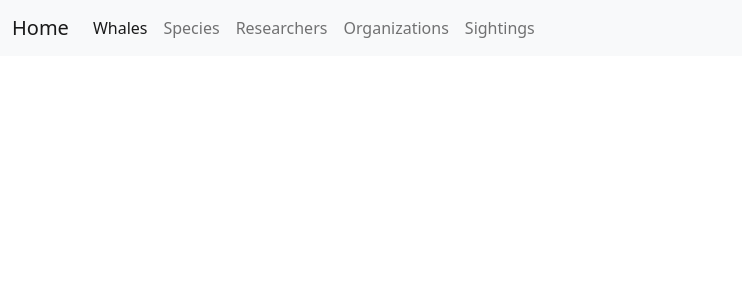
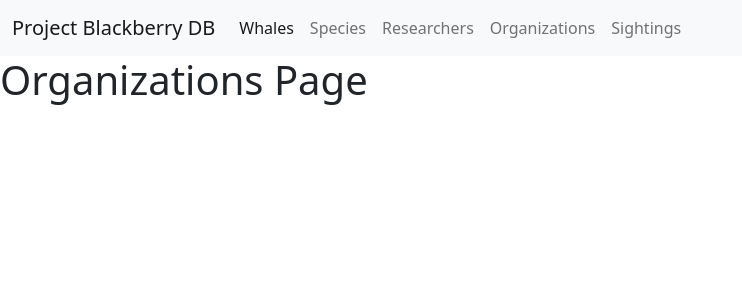
Before and after one commit to jnees/CS340-blackberry, a React (Create React App) app in the folder client/: page /organizations in a window 1280 px wide. Shown: the top 300 px of the page, without its empty margins (0-742 px from the left). Built offline with nearby package versions, Linux system fonts and the light colour scheme.

Commit message:
Add client routing for pages.

```diff
--- a/client/package.json
+++ b/client/package.json
@@ -9,6 +9,7 @@
     "bootstrap": "^5.1.3",
     "react": "^18.1.0",
     "react-dom": "^18.1.0",
+    "react-router-dom": "^6.3.0",
     "react-scripts": "5.0.1",
     "reactstrap": "^9.0.2",
     "web-vitals": "^2.1.4"
--- a/client/src/App.js
+++ b/client/src/App.js
@@ -1,9 +1,32 @@
+import {
+  BrowserRouter as Router,
+  Routes,
+  Route
+} from "react-router-dom";
 import './App.css';
 import AppNavbar from './components/navbar';
+import Home from "./components/home";
+import Whales from "./components/whales"
+import Species from "./components/species"
+import Researchers from "./components/researchers"
+import Organizations from "./components/organizations"
+import Sightings from "./components/sightings"
 
 function App() {
   return (
-    <AppNavbar />
+    <div>
+      <AppNavbar />
+        <Routes>
+          <Route path="/" element={<Home />} />
+          <Route path="/whales" element={<Whales />} />
+          <Route path="/species" element={<Species />} />
+          <Route path="/researchers" element={<Researchers />} />
+          <Route path="/organizations" element={<Organizations />} />
+          <Route path="/sightings" element={<Sightings />} />
+        </Routes>
+    </div>
+
+
   );
 }
 
--- /dev/null
+++ b/client/src/components/home.js
@@ -0,0 +1,10 @@
+import React from 'react';
+
+export default class Home extends React.Component {
+
+    render() {
+      return (
+       <h1>Home Page</h1>
+      )
+    }
+  }
--- a/client/src/components/navbar.js
+++ b/client/src/components/navbar.js
@@ -6,29 +6,26 @@ export default class AppNavbar extends React.Component {
       return (
         <nav class="navbar navbar-expand-lg navbar-light bg-light">
             <div class="container-fluid">
-                <a class="navbar-brand" href="#">Home</a>
+                <a class="navbar-brand" href="/">Project Blackberry DB</a>
                     <button class="navbar-toggler" type="button" data-bs-toggle="collapse" data-bs-target="#navbarTogglerDemo02" aria-controls="navbarTogglerDemo02" aria-expanded="false" aria-label="Toggle navigation">
                         <span class="navbar-toggler-icon"></span>
                     </button>
                 <div class="collapse navbar-collapse" id="navbarTogglerDemo02">
                     <ul class="navbar-nav me-auto mb-2 mb-lg-0">
                         <li class="nav-item">
-                            <a class="nav-link active" aria-current="page" href="#">Whales</a>
+                            <a class="nav-link active" aria-current="page" href="/whales">Whales</a>
                         </li>
                         <li class="nav-item">
-                            <a class="nav-link" href="#">Species</a>
+                            <a class="nav-link" href="/species">Species</a>
                         </li>
                         <li class="nav-item">
-                            <a class="nav-link" href="#">Researchers</a>
+                            <a class="nav-link" href="/researchers">Researchers</a>
                         </li>
                         <li class="nav-item">
-                            <a class="nav-link" href="#">Organizations</a>
+                            <a class="nav-link" href="/organizations">Organizations</a>
                         </li>
                         <li class="nav-item">
-                            <a class="nav-link" href="#">Sightings</a>
-                        </li>
-                        <li class="nav-item">
-                             <a class="nav-link" href="#">{this.props.value}</a>
+                            <a class="nav-link" href="/sightings">Sightings</a>
                         </li>
                     </ul>
                 </div>
--- /dev/null
+++ b/client/src/components/organizations.js
@@ -0,0 +1,10 @@
+import React from 'react';
+
+export default class Organizations extends React.Component {
+
+    render() {
+      return (
+       <h1>Organizations Page</h1>
+      )
+    }
+  }
--- /dev/null
+++ b/client/src/components/researchers.js
@@ -0,0 +1,10 @@
+import React from 'react';
+
+export default class Researchers extends React.Component {
+
+    render() {
+      return (
+       <h1>Researchers Page</h1>
+      )
+    }
+  }
--- /dev/null
+++ b/client/src/components/sightings.js
@@ -0,0 +1,10 @@
+import React from 'react';
+
+export default class Sightings extends React.Component {
+
+    render() {
+      return (
+       <h1>Sightings Page</h1>
+      )
+    }
+  }
--- /dev/null
+++ b/client/src/components/species.js
@@ -0,0 +1,10 @@
+import React from 'react';
+
+export default class Species extends React.Component {
+
+    render() {
+      return (
+       <h1>Species page</h1>
+      )
+    }
+  }
--- /dev/null
+++ b/client/src/components/whales.js
@@ -0,0 +1,10 @@
+import React from 'react';
+
+export default class Whales extends React.Component {
+
+    render() {
+      return (
+       <h1>Whale page</h1>
+      )
+    }
+  }
--- a/client/src/index.js
+++ b/client/src/index.js
@@ -1,11 +1,14 @@
 import 'bootstrap/dist/css/bootstrap.css';
+import * as ReactDOM from "react-dom";
 import React from 'react';
-import ReactDOM from 'react-dom/client';
 import App from './App';
+import { BrowserRouter } from 'react-router-dom';
 
 const root = ReactDOM.createRoot(document.getElementById('root'));
 root.render(
   <React.StrictMode>
-    <App />
+    <BrowserRouter>
+      <App />
+    </BrowserRouter>
   </React.StrictMode>
 );
```
Also changed, not shown: 1 other file (tests, documents, lock files or other folders).
